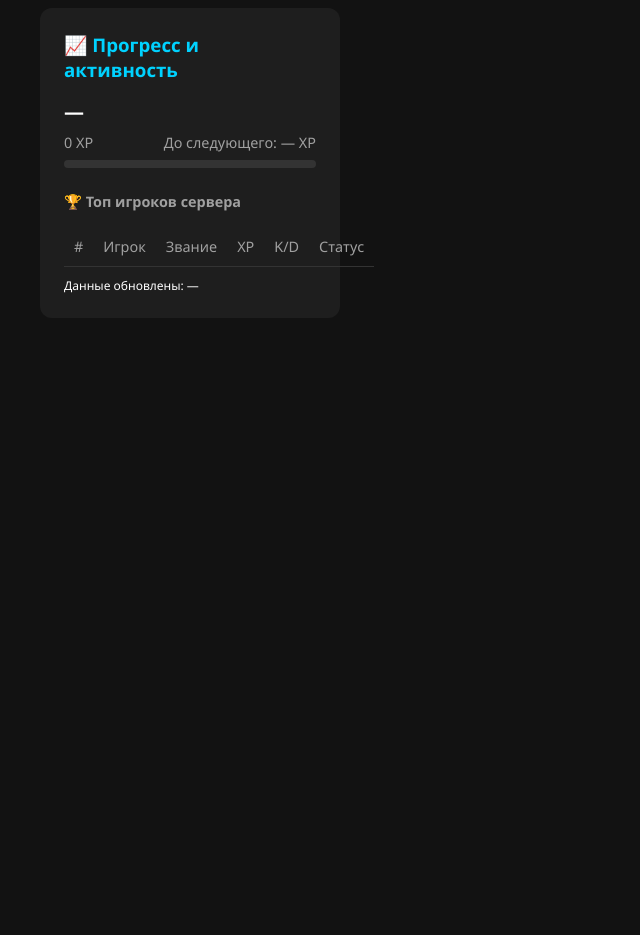
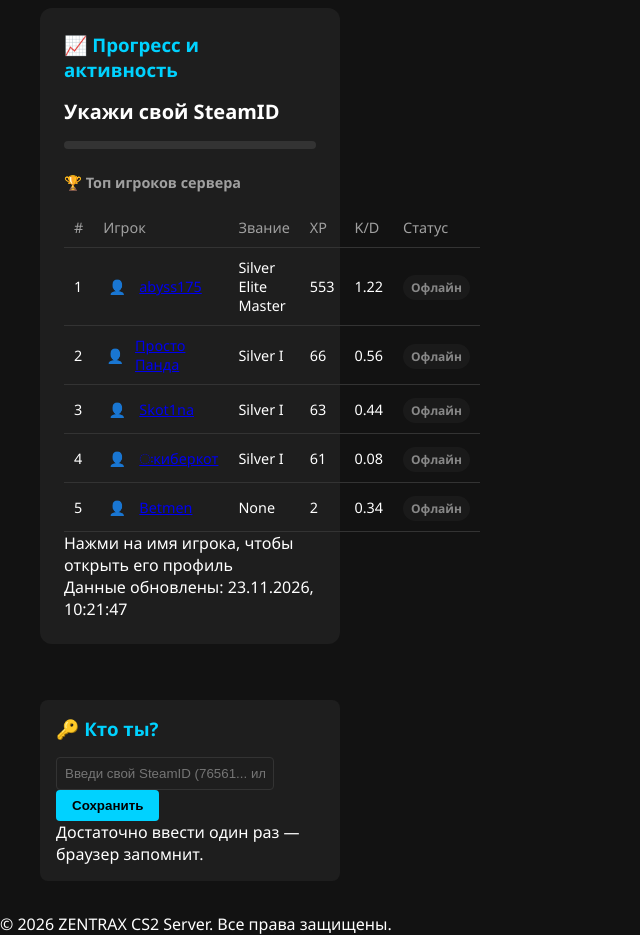
Before and after one commit to abyss175/arbyz-server, a plain HTML site: page profile.html in a window 1280 px wide. Shown: the part 920-1855 px from the top of the page, without its empty margins (0-640 px from the left). Before the commit the page ends 1270 px from the top, so only its background shows below. Drawn offline with Linux system fonts and the light colour scheme.

Commit message:
Update profile.html

```diff
--- a/profile.html
+++ b/profile.html
@@ -26,7 +26,7 @@
 <main class="page-container">
     <div class="profile-wrapper">
 
-        <!-- Левая колонка: аватар и базовая статистика -->
+        <!-- Левая колонка -->
         <aside class="profile-sidebar">
             <div class="avatar-wrapper">
                 <img id="profile-avatar" class="avatar-img" alt=""
@@ -56,8 +56,9 @@
             </div>
         </aside>
 
-        <!-- Правая колонка: подробная информация и прогресс -->
+        <!-- Правая колонка -->
         <main class="profile-main">
+
             <div class="card card-header">
                 <div class="server-badge">
                     <span class="badge-icon">🛡️</span>
@@ -93,10 +94,10 @@
                 <h3 class="card-title">📈 Прогресс и активность</h3>
 
                 <div class="rank-block">
-                    <div class="rank-name" id="rank-name">—</div>
+                    <div class="rank-name" id="rank-name">Загрузка…</div>
                     <div class="rank-xp-row">
-                        <div class="rank-xp-current" id="rank-xp-current">0 XP</div>
-                        <div class="rank-xp-next" id="rank-xp-next">До следующего: — XP</div>
+                        <div class="rank-xp-current" id="rank-xp-current"></div>
+                        <div class="rank-xp-next" id="rank-xp-next"></div>
                     </div>
                     <div class="progress-bar-container">
                         <div class="progress-bar" id="rank-bar"></div>
@@ -116,25 +117,39 @@
                                 <th>Статус</th>
                             </tr>
                         </thead>
-                        <tbody id="top-table">
-                            <!-- Сюда JS вставит строки -->
-                        </tbody>
+                        <tbody id="top-table"></tbody>
                     </table>
-                    <div id="updated-note" style="margin-top: 10px; font-size: 12px; color: var(--muted);">Данные обновлены: —</div>
+                    <div class="hint">Нажми на имя игрока, чтобы открыть его профиль</div>
+                    <div id="updated-note" class="updated-note">Данные обновлены: —</div>
                 </div>
             </div>
+
+            <!-- Форма «Кто ты?» — показывается, если SteamID не задан -->
+            <div id="id-setup" class="card" style="display:none;">
+                <h3 class="card-title">🔑 Кто ты?</h3>
+                <div class="id-form">
+                    <input type="text" id="steamid-input" placeholder="Введи свой SteamID (76561... или STEAM_1:...)" />
+                    <button id="save-steamid" class="btn-primary">Сохранить</button>
+                </div>
+                <div class="hint">Достаточно ввести один раз — браузер запомнит.</div>
+            </div>
+
         </main>
     </div>
 </main>
 
+<footer class="site-footer">
+    © 2026 ZENTRAX CS2 Server. Все права защищены.
+</footer>
+
 <script>
 // ================== НАСТРОЙКИ ==================
-const REPO = 'abyss175/arbyz-server'; // owner/repo
+const REPO = 'abyss175/arbyz-server';
 const BRANCH = 'main';
 const SITE_URL = 'https://abyss175.github.io/arbyz-server/profile.html';
 const LS_KEY = 'zentrax_my_steamid';
 
-// ================== ОПРЕДЕЛЯЕМ, ЧЕЙ ПРОФИЛЬ ПОКАЗАТЬ ==================
+// ================== ЧЕЙ ПРОФИЛЬ ПОКАЗАТЬ ==================
 const params = new URLSearchParams(window.location.search);
 let targetId = params.get('steamid');
 const isMyProfile = !targetId;
@@ -142,19 +157,20 @@ if (!targetId) targetId = localStorage.getItem(LS_KEY);
 
 // ================== ЗАГРУЗКА ДАННЫХ ==================
 async function loadRanks() {
-    const url = `https://raw.githubusercontent.com/${REPO}/${BRANCH}/ranks.json`;
+    const url = 'https://raw.githubusercontent.com/' + REPO + '/' + BRANCH + '/ranks.json';
     const res = await fetch(url, { cache: 'no-store' });
     if (!res.ok) throw new Error('ranks.json не найден (HTTP ' + res.status + ')');
     return res.json();
 }
 
 // ================== НОРМАЛИЗАЦИЯ STEAMID ==================
+// STEAM_1:1:911428745 <-> 76561199XXXXXXXXX
 function normalizeSteamId(v) {
-    let s = String(v ?? '').trim();
+    let s = String(v || '').trim();
     if (s.startsWith('STEAM_')) {
-        const m = s.match(/STEAM_\d:():(\d+)/);
+        const m = s.match(/STEAM_\d:([01]):(\d+)/);
         if (m) {
-            const accountId = BigInt(m) * 2n + BigInt(m); [2](https://genius.courses/wordpress-codex/%D0%B8%D1%81%D0%BF%D0%BE%D0%BB%D1%8C%D0%B7%D0%BE%D0%B2%D0%B0%D0%BD%D0%B8%D0%B5-wp_schedule_event-%D0%B2-wordpress-%D0%BF%D0%BE%D0%B4%D1%80%D0%BE%D0%B1%D0%BD%D0%BE%D0%B5-%D1%80%D1%83%D0%BA%D0%BE/)[1](https://docs.steamapis.com/ru/steam/user)
+            const accountId = BigInt(m[2]) * 2n + BigInt(m[1]);
             return String(BigInt('76561197960265728') + accountId);
         }
     }
@@ -191,44 +207,50 @@ function xpToNext(data, me) {
 
 // ================== ОТРИСОВКА ==================
 function render(data) {
-    // 1. Топ игроков
+    // 1. Топ игроков — рисуем всегда
     const tbody = document.getElementById('top-table');
     tbody.innerHTML = '';
-    data.players.forEach((p, i) => {
+    data.players.forEach(function(p, i) {
         const tr = document.createElement('tr');
         const pId = normalizeSteamId(p.steamId);
         if (targetId && pId === normalizeSteamId(targetId)) tr.classList.add('me');
 
         const avatarHtml = p.avatar
-            ? `<img class="mini-avatar" src="\${p.avatar}" alt="" onerror="this.style.display='none'">`
-            : `<div class="mini-icon">👤</div>`;
+            ? '<img class="mini-avatar" src="' + p.avatar + '" alt="" onerror="this.style.display=\'none\'">'
+            : '<div class="mini-icon">👤</div>';
 
         const steamLinkHtml = p.profileUrl
-            ? `<a class="steam-link" href="\${p.profileUrl}" target="_blank" title="Профиль Steam">↗</a>`
+            ? ' <a class="steam-link" href="' + p.profileUrl + '" target="_blank" title="Профиль Steam">↗</a>'
             : '';
 
         tr.innerHTML =
-            `<td>\${i + 1}</td>` +
-            `<td class="player-cell">${avatarHtml}<a href="${SITE_URL}?steamid=${encodeURIComponent(pId)}">${p.name}</a>\${steamLinkHtml}</td>` +
-            `<td>\${p.rank}</td>` +
-            `<td>\${p.xp}</td>` +
-            `<td>\${p.kd.toFixed(2)}</td>` +
-            `<td><span class="status-badge ${p.online ? 'status-online' : 'status-offline'}">${p.online ? 'Онлайн' : 'Офлайн'}</span></td>`;
+            '<td>' + (i + 1) + '</td>' +
+            '<td><span class="player-cell">' + avatarHtml +
+                '<a href="' + SITE_URL + '?steamid=' + encodeURIComponent(pId) + '">' + p.name + '</a>' +
+                steamLinkHtml +
+            '</span></td>' +
+            '<td>' + p.rank + '</td>' +
+            '<td>' + p.xp + '</td>' +
+            '<td>' + p.kd.toFixed(2) + '</td>' +
+            '<td><span class="status-badge ' + (p.online ? 'status-online' : 'status-offline') + '">' +
+                (p.online ? 'Онлайн' : 'Офлайн') + '</span></td>';
 
         tbody.appendChild(tr);
     });
 
     const upd = new Date(data.updated);
-    document.getElementById('updated-note').textContent =
-        'Данные обновлены: ' + upd.toLocaleString('ru-RU');
+    if (!isNaN(upd)) {
+        document.getElementById('updated-note').textContent =
+            'Данные обновлены: ' + upd.toLocaleString('ru-RU');
+    }
 
-    // 2. Форма ввода (если ID не задан)
+    // 2. Свой профиль: если ID не задан — форма
     if (!targetId) {
         document.getElementById('rank-name').textContent = 'Укажи свой SteamID';
         document.getElementById('rank-xp-current').textContent = '';
         document.getElementById('rank-xp-next').textContent = '';
         document.getElementById('id-setup').style.display = 'block';
-        document.getElementById('save-steamid').onclick = () => {
+        document.getElementById('save-steamid').onclick = function() {
             const val = normalizeSteamId(document.getElementById('steamid-input').value);
             if (val) { localStorage.setItem(LS_KEY, val); location.reload(); }
         };
@@ -236,11 +258,13 @@ function render(data) {
     }
 
     // 3. Ищем игрока
-    const me = data.players.find(p => normalizeSteamId(p.steamId) === normalizeSteamId(targetId));
+    const me = data.players.find(function(p) {
+        return normalizeSteamId(p.steamId) === normalizeSteamId(targetId);
+    });
     if (!me) {
         document.getElementById('rank-name').textContent = 'Профиль не найден в статистике';
         document.getElementById('rank-xp-current').textContent = '';
-        document.getElementById('rank-xp-next').textContent = 'Проверь SteamID — сыграй на сервере хотя бы один раунд, чтобы попасть в базу.';
+        document.getElementById('rank-xp-next').textContent = 'Проверь SteamID — сыграй на сервере хотя бы один раунд.';
         if (isMyProfile) document.getElementById('id-setup').style.display = 'block';
         return;
     }
@@ -257,8 +281,10 @@ function render(data) {
     document.title = 'ZENTRAX — ' + me.name;
     document.getElementById('header-name').textContent = me.name;
     document.getElementById('info-steamid').textContent = me.steamId;
+    document.getElementById('info-lastseen').textContent = formatLastSeen(me.lastSeen);
+    document.getElementById('info-rank').textContent = me.rank;
 
-    // Аватарка и ссылка на Steam
+    // Аватарка
     const avatarImg = document.getElementById('profile-avatar');
     const fallback = document.getElementById('avatar-fallback');
     if (me.avatar) {
@@ -270,6 +296,7 @@ function render(data) {
         fallback.style.display = 'flex';
     }
 
+    // Ссылка на Steam
     const steamLink = document.getElementById('info-steamlink');
     const placeholder = document.getElementById('steam-link-placeholder');
     if (me.profileUrl) {
@@ -281,10 +308,7 @@ function render(data) {
         placeholder.style.display = 'inline';
     }
 
-    document.getElementById('info-lastseen').textContent = formatLastSeen(me.lastSeen);
-    document.getElementById('info-rank').textContent = me.rank;
-
-    // Активность и прогресс
+    // Прогресс
     document.getElementById('rank-name').textContent = me.rank;
     document.getElementById('rank-xp-current').textContent = me.xp + ' XP';
     const toNext = xpToNext(data, me);
@@ -293,20 +317,9 @@ function render(data) {
     document.getElementById('rank-bar').style.width = progressPercent(data, me) + '%';
 }
 
-// ================== АВТООБНОВЛЕНИЕ КАЖДЫЕ 5 МИНУТ ==================
-setInterval(async () => {
-    try {
-        const fresh = await loadRanks();
-        render(fresh);
-    } catch (e) {
-        console.warn('Фоновое обновление не удалось:', e.message);
-    }
-}, 5 * 60 * 1000);
-
-// ================== ЗАПУСК ==================
 loadRanks()
     .then(render)
-    .catch(e => {
+    .catch(function(e) {
         console.error('Ошибка загрузки статистики:', e);
         document.getElementById('rank-name').textContent = 'Не удалось загрузить статистику: ' + e.message;
     });
```
